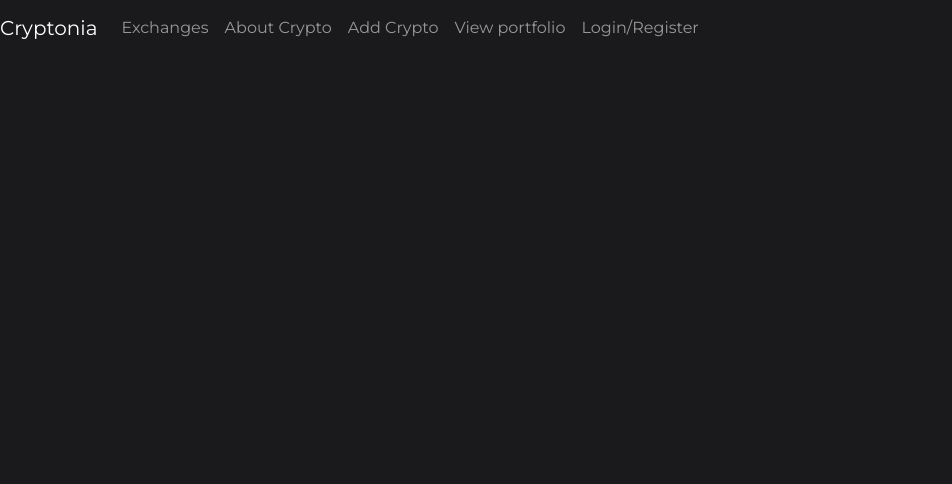
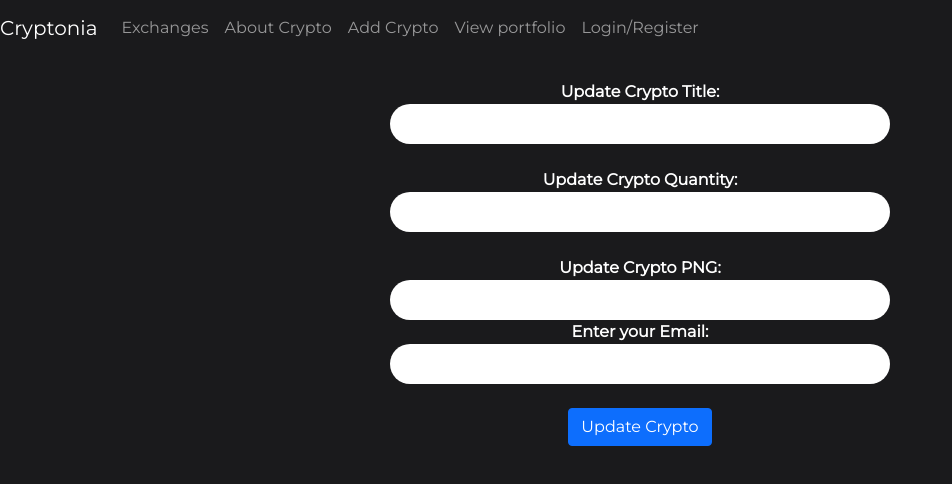
Before and after one commit to keemo01/PPIT_2022, a React (Create React App) app: page /update in a window 1280 px wide. Shown: the top 484 px of the page, without its empty margins (0-952 px from the left). Built offline with nearby package versions, Linux system fonts and the light colour scheme; no server answers.

Commit message:
minor tweaks added emailid to backend

```diff
--- a/package.json
+++ b/package.json
@@ -10,6 +10,7 @@
     "body-parser": "^1.19.2",
     "bootstrap": "^5.1.3",
     "cors": "^2.8.5",
+    "dotenv": "^16.0.0",
     "jsonwebtoken": "^8.5.1",
     "mongoose": "^6.2.4",
     "react": "^17.0.2",
--- a/src/App.js
+++ b/src/App.js
@@ -44,7 +44,7 @@ class App extends Component {
             <Route path="/learn" component={Learn} exact />
             <Route path="/add" component={Add} />
             <Route path="/view" component={View} />
-            {/* <Route path="/update" component={Update} /> */}
+            {<Route path="/update" component={Update} />}
             <Route path="/LogRegister" component={LogRegister} />
           </Route>
         </div>
--- a/src/Components/LogRegister.js
+++ b/src/Components/LogRegister.js
@@ -1,7 +1,7 @@
 import React from "react";
 import { Container, Row, Col } from "react-bootstrap";
 import axios from "axios";
-import "../"
+import "../";
 
 export class LogRegister extends React.Component {
   constructor() {
@@ -75,6 +75,7 @@ export class LogRegister extends React.Component {
         "\nPassword: " +
         this.state.password
     );
+
     // stops website from crashing after reloading
     event.preventDefault();
 
--- a/src/Components/add.js
+++ b/src/Components/add.js
@@ -1,10 +1,9 @@
 //combines two operations
-import React from 'react';
-import axios from 'axios';
-import '../App.css';
-
+import React from "react";
+import axios from "axios";
+import "../App.css";
+import "./view";
 export class Add extends React.Component {
-
   constructor() {
     super();
 
@@ -13,20 +12,22 @@ export class Add extends React.Component {
     this.onChangeTitle = this.onChangeTitle.bind(this);
     this.onChangeQuantity = this.onChangeQuantity.bind(this);
     this.onChangePoster = this.onChangePoster.bind(this);
+    this.onChangeEmail = this.onChangeEmail.bind(this);
 
     // used by React to represent information about the components current situation
     this.state = {
-            Title: '',
-            Quantity: '',
-            Poster: ''
-        }
+      Title: "",
+      Quantity: "",
+      Email: "",
+      Poster: "",
+    };
   }
 
   //onchange attributes fires the moment the value of the element is changed
   onChangeTitle(e) {
     //setState updates value of state based on new user input()
     this.setState({
-            Title: e.target.value
+      Title: e.target.value,
     });
   }
 
@@ -34,7 +35,7 @@ export class Add extends React.Component {
   onChangeQuantity(e) {
     //setState updates value of state based on new user input()
     this.setState({
-            Quantity: e.target.value
+      Quantity: e.target.value,
     });
   }
 
@@ -42,7 +43,15 @@ export class Add extends React.Component {
   onChangePoster(e) {
     //setState updates value of state based on new user input()
     this.setState({
-            Poster: e.target.value
+      Poster: e.target.value,
+    });
+  }
+
+  //onchange attributes fires the moment the value of the element is changed
+  onChangeEmail(e) {
+    //setState updates value of state based on new user input()
+    this.setState({
+      Email: e.target.value,
     });
   }
 
@@ -50,20 +59,24 @@ export class Add extends React.Component {
   onSubmit(e) {
     e.preventDefault();
     alert(
-        "Song: " +
+      "Crypto: " +
         this.state.Title +
         " " +
         "Quantity: " +
         this.state.Quantity +
         " " +
         "Poster: " +
-          this.state.Poster
+        this.state.Poster +
+        " " +
+        "Email: " +
+        this.state.Email
     );
 
     const newCrypto = {
       title: this.state.Title,
       quantity: this.state.Quantity,
       poster: this.state.Poster,
+      email: this.state.Email,
     };
 
     // Sending post request to the server
@@ -86,17 +99,19 @@ export class Add extends React.Component {
       //div is used in HTML to make divisions of content in the web page //jsx code
       <div className="Content">
         <form onSubmit={this.onSubmit}>
-
           <h2>Add Your Purchases To your Portfolio Below:</h2>
           <br></br>
 
           <div className="form-group">
-                        <label><b>Add Crypto Title: </b></label>
+            <label>
+              <b>Add Crypto Title: </b>
+            </label>
             {/*input maintains its own state and gets updated based on user input can only be updated by using setState() */}
             <form>
-                            <input type='text'
-                                id='input'
-                                className='form-input'
+              <input
+                type="text"
+                id="input"
+                className="form-input"
                 value={this.state.Title}
                 //onchange attributes fires the moment the value of the element is changed
                 onChange={this.onChangeTitle}
@@ -106,12 +121,15 @@ export class Add extends React.Component {
           <br></br>
 
           <div className="form-group">
-                        <label><b>Add Crypto Quantity: </b></label>
+            <label>
+              <b>Add Crypto Quantity: </b>
+            </label>
             {/*input maintains its own state and gets updated based on user input can only be updated by using setState() */}
             <form>
-                            <input type='text'
-                                id='input'
-                                className='form-input'
+              <input
+                type="text"
+                id="input"
+                className="form-input"
                 value={this.state.Quantity}
                 //onchange attributes fires the moment the value of the element is changed
                 onChange={this.onChangeQuantity}
@@ -121,14 +139,34 @@ export class Add extends React.Component {
           <br></br>
 
           <div className="form-group">
-                        <label><b>Add Crypto PNG: </b></label>
+            <label>
+              <b>Add Crypto PNG: </b>
+            </label>
             <form>
-                            <input type='text'
-                                id='input'
-                                className='form-input'
+              <input
+                type="text"
+                id="input"
+                className="form-input"
                 value={this.state.Poster}
                 //onchange attributes fires the moment the value of the element is changed
                 onChange={this.onChangePoster}
+              />
+            </form>
+          </div>
+          <br></br>
+
+          <div className="form-group">
+            <label>
+              <b>Enter your Email: </b>
+            </label>
+            <form>
+              <input
+                type="text"
+                id="input"
+                className="form-input"
+                value={this.state.Email}
+                //onchange attributes fires the moment the value of the element is changed
+                onChange={this.onChangeEmail}
               />
             </form>
           </div>
@@ -136,12 +174,15 @@ export class Add extends React.Component {
           <br></br>
           <div className="form-group">
             {/*input maintains its own state and gets updated based on user input can only be updated by using setState() */}
-                        <input type='submit'
-                            value='Add Crypto'
-                            className='btn btn-primary'></input>
+            <input
+              method="get"
+              action="./view"
+              type="submit"
+              value="Add Crypto"
+              className="btn btn-primary"
+            ></input>
           </div>
         </form>
-
       </div>
     );
   }
--- a/src/Components/cryptoItem.js
+++ b/src/Components/cryptoItem.js
@@ -45,6 +45,7 @@ export class CryptoItem extends React.Component {
               <footer className="blockquote-footer">
                 <p>{this.props.crypto.title}</p>
                 <p>{this.props.crypto.quantity}</p>
+                <p>{this.props.crypto.email}</p>
               </footer>
             </blockquote>
           </Card.Body>
--- a/src/Components/update.js
+++ b/src/Components/update.js
@@ -11,11 +11,13 @@ export class Update extends React.Component {
     this.onChangeTitle = this.onChangeTitle.bind(this);
     this.onChangeQuantity = this.onChangeQuantity.bind(this);
     this.onChangePoster = this.onChangePoster.bind(this);
+    this.onChangeEmail = this.onChangeEmail.bind(this);
 
     // used by React to represent information about the components current situation
     this.state = {
       Title: "",
       Quantity: "",
+      Email: "",
       Poster: "",
     };
   }
@@ -64,6 +66,14 @@ export class Update extends React.Component {
   }
 
   //onchange attributes fires the moment the value of the element is changed
+  onChangeEmail(e) {
+    //setState updates value of state based on new user input()
+    this.setState({
+      Email: e.target.value,
+    });
+  }
+
+  //onchange attributes fires the moment the value of the element is changed
   onSubmit(e) {
     e.preventDefault();
     alert(
@@ -74,7 +84,10 @@ export class Update extends React.Component {
         this.state.Quantity +
         " " +
         "Poster: " +
-        this.state.Poster
+        this.state.Poster +
+        " " +
+        "Email: " +
+        this.state.Email
     );
 
     const newCrypto = {
@@ -82,6 +95,7 @@ export class Update extends React.Component {
       quantity: this.state.Quantity,
       poster: this.state.Poster,
       _id: this.state._id,
+      email: this.state.Email,
     };
 
     axios
@@ -151,6 +165,22 @@ export class Update extends React.Component {
             </form>
           </div>
 
+          <div className="form-group">
+            <label>
+              <b>Enter your Email: </b>
+            </label>
+            <form>
+              <input
+                type="text"
+                id="input"
+                className="form-input"
+                value={this.state.Email}
+                //onchange attributes fires the moment the value of the element is changed
+                onChange={this.onChangeEmail}
+              />
+            </form>
+          </div>
+
           <br></br>
           <div className="form-group">
             {/*input maintains its own state and gets updated based on user input can only be updated by using setState() */}
```
Also changed, not shown: src/Backend/Server.js (+7 -4 lines), src/Backend/authToken.js (added, +39 -0 lines), src/Backend/genToken.js (deleted, +0 -10 lines), 1 other file (tests, documents, lock files or other folders). Lines whose indentation alone changed are shown as unchanged.
